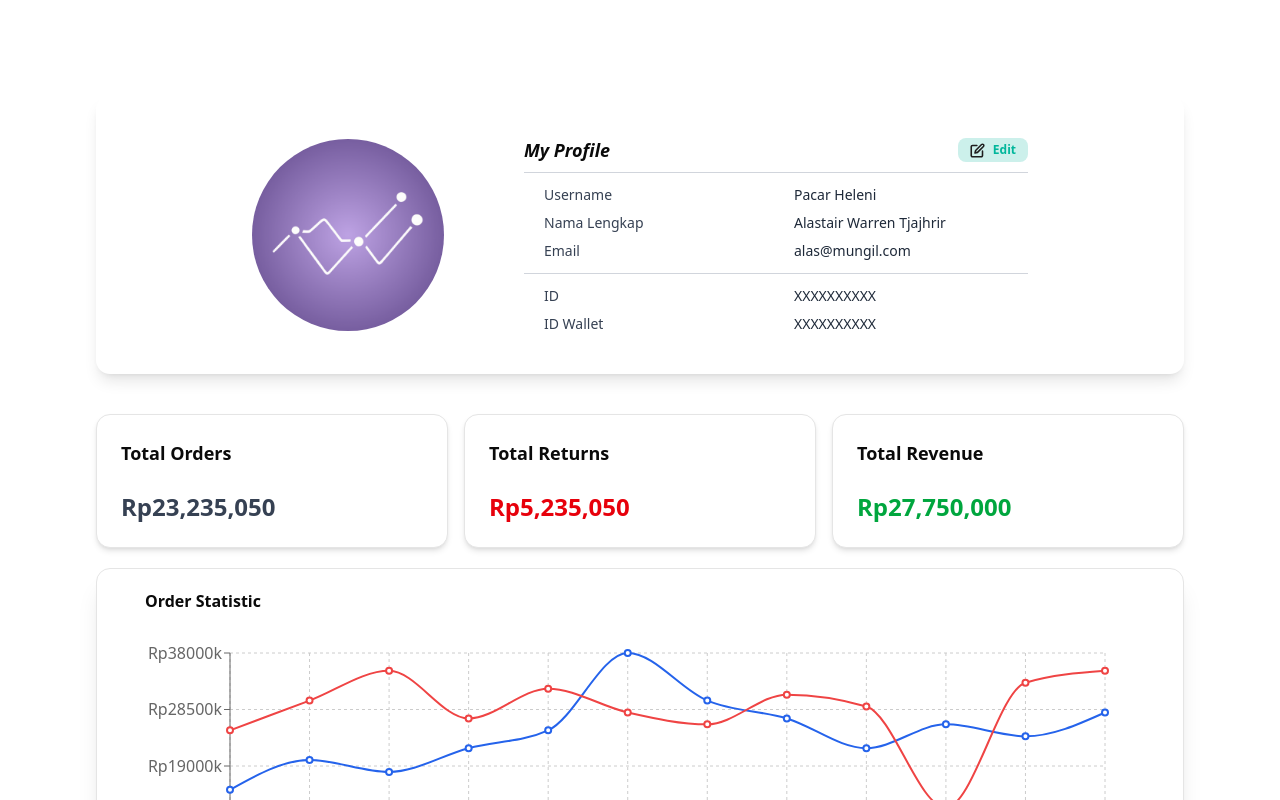
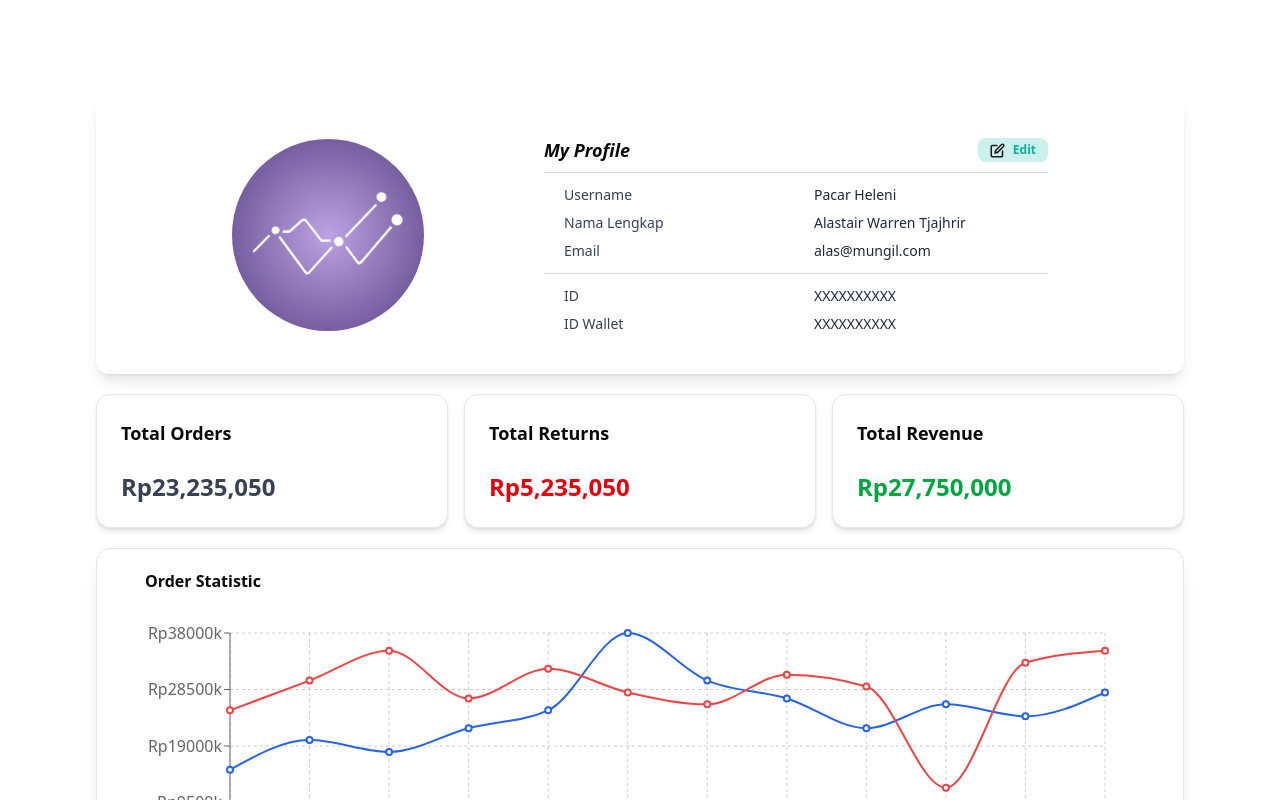
Before and after one commit to BrianHadianSTEI23/hackathon-web3-investify3, a Next.js app: page /profile in a window 1280 px wide. Shown: the top 800 px of the page. Built offline with nearby package versions, Linux system fonts and the light colour scheme.

Commit message:
fix: the margin of statistics

```diff
--- a/src/app/profile/page.tsx
+++ b/src/app/profile/page.tsx
@@ -8,11 +8,11 @@ import { profileData } from "../../../data/data";
 
 export default function Profile() {
   return (
-    <div className="flex flex-col items-center p-10 pt-15 m-4 sm:p-20">
+    <div className="flex flex-col items-center pt-15 m-4 sm:p-20">
       <Navbar navItems={navItems} />
 
       {/* Profile Card */}
-      <div className="w-full p-10 place-content-center shadow-lg rounded-xl flex flex-col sm:flex-row items-center bg-white gap-10 sm:gap-x-20 overflow-hidden">
+      <div className="w-full p-10 place-content-center shadow-lg rounded-xl flex flex-col sm:flex-row items-center bg-white gap-10 sm:gap-x-30 overflow-hidden">
 
         {/* Profile Picture */}
         <div className="flex flex-col items-center">
@@ -73,7 +73,7 @@ export default function Profile() {
       </div>
 
       {/* Statistics Section */}
-      <div className="w-full mt-5">
+      <div className="w-full mt-0">
         <OrderSummary />
       </div>
 
```
